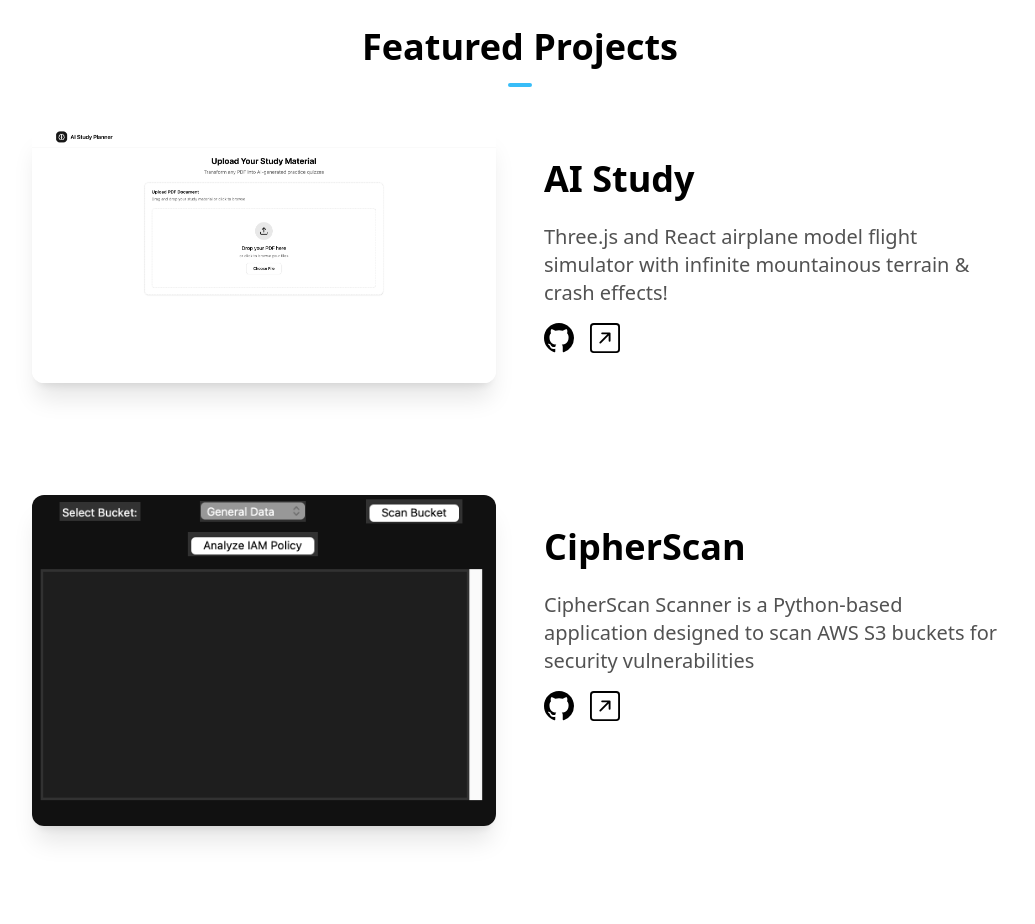
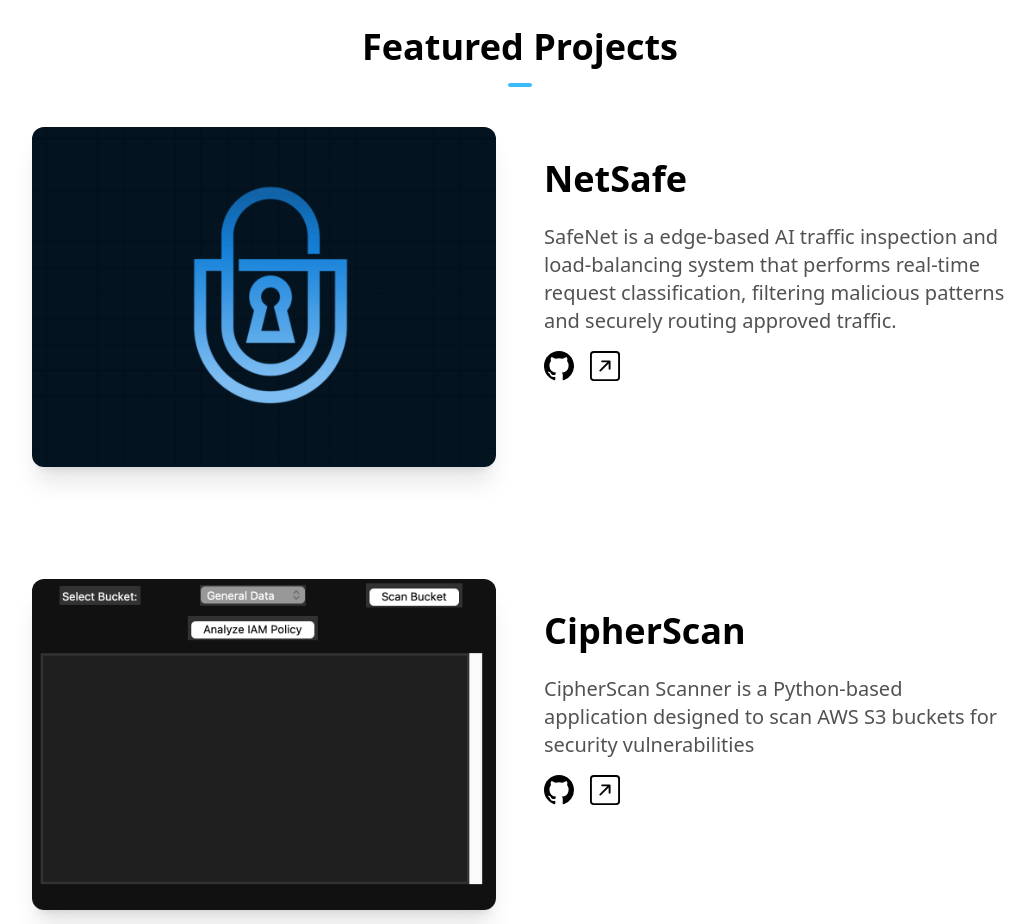
Before and after one commit to Afi223/personal-website, a Next.js app: page / in a window 1280 px wide. Shown: the part 2380-3304 px from the top of the page, without its empty margins (120-1155 px from the left). Built offline with nearby package versions, Linux system fonts and the light colour scheme.

Commit message:
Update Project Section

```diff
--- a/components/ProjectsSection.tsx
+++ b/components/ProjectsSection.tsx
@@ -6,12 +6,12 @@ import { BsGithub, BsArrowUpRightSquare } from "react-icons/bs";
 
 const projects = [
   {
-    name: "AI Study",
+    name: "NetSafe",
     description:
-      "Three.js and React airplane model flight simulator with infinite mountainous terrain & crash effects!",
-    image: "/AI.png",
-    github: "https://github.com/Afi223/Study-backend",
-    link: "https://study-frontend-beta.vercel.app/",
+      "SafeNet is a edge-based AI traffic inspection and load-balancing system that performs real-time request classification, filtering malicious patterns and securely routing approved traffic.",
+    image: "/Logo.png",
+    github: "https://github.com/Wilsawn/NetSafe",
+    link: "https://devpost.com/software/netsafe",
   },
   {
     name: "CipherScan",
```
Also changed, not shown: public/Logo.png (added).
